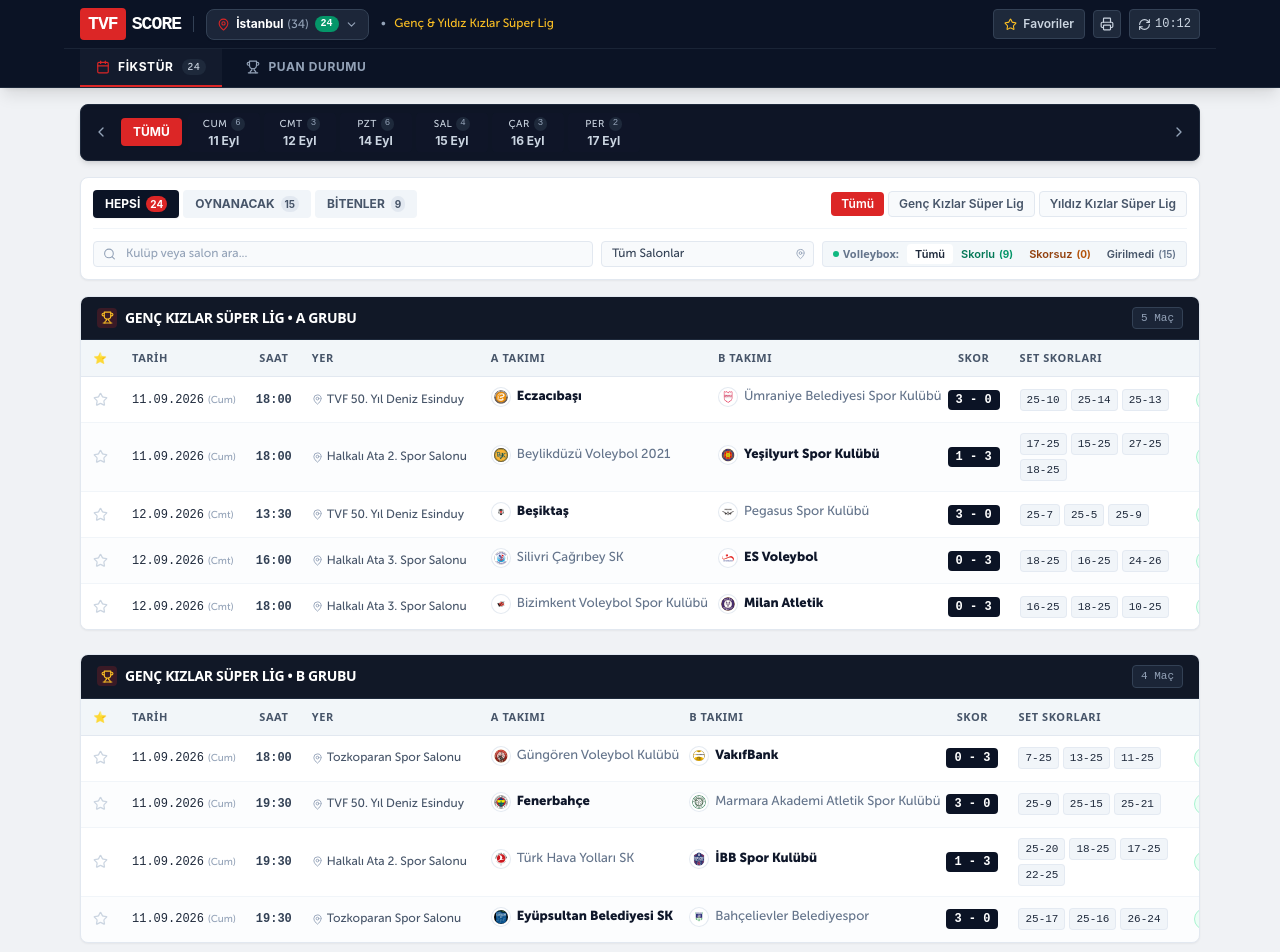
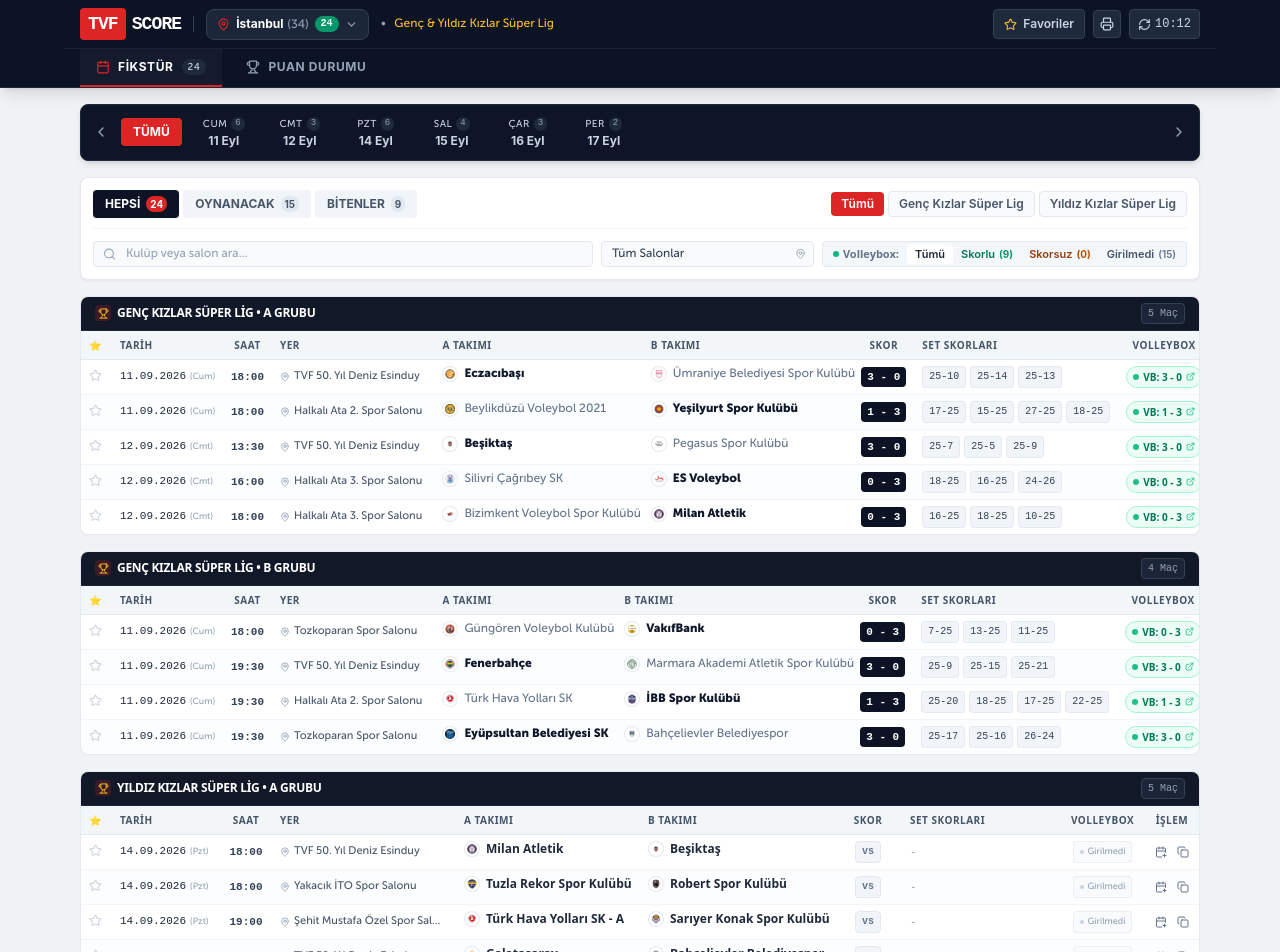
Before and after one commit to utkugunce/volley-tracker, a Next.js app: page / in a window 1280 px wide. Shown: the top 952 px of the page. Built offline with nearby package versions, Linux system fonts and the light colour scheme; a web font is replaced by a local one.

Commit message:
style: fikstur tablosu kompakt gorunume getirildi (satir bosluklari, set skorlari ve baslik optimize edildi)

```diff
--- a/src/components/FixtureTable.tsx
+++ b/src/components/FixtureTable.tsx
@@ -78,40 +78,40 @@
   };
 
   return (
-    <div className="bg-white rounded-lg shadow-sm border border-slate-200 overflow-hidden mb-6">
+    <div className="bg-white rounded-lg shadow-2xs border border-slate-200/90 overflow-hidden mb-3.5">
       {/* 1. Grup Başlığı */}
-      <div className="bg-[#111827] text-white px-4 py-2.5 flex items-center justify-between border-b border-slate-800 select-none">
-        <div className="flex items-center gap-2">
-          <div className="w-5 h-5 rounded bg-primary/20 flex items-center justify-center text-primary">
-            <Trophy size={13} className="text-amber-400" />
+      <div className="bg-[#111827] text-white px-3.5 py-1.5 flex items-center justify-between border-b border-slate-800 select-none">
+        <div className="flex items-center gap-1.5">
+          <div className="w-4 h-4 rounded bg-primary/20 flex items-center justify-center text-primary">
+            <Trophy size={11} className="text-amber-400" />
           </div>
-          <h3 className="font-bold text-xs sm:text-sm tracking-tight text-white uppercase">
+          <h3 className="font-bold text-xs tracking-tight text-white uppercase">
             <LeagueVolleyboxLink league={title} city={city || matches[0]?.city}>
               {title}
             </LeagueVolleyboxLink>
             {subTitle && subTitle.toLowerCase() !== title.toLowerCase() && subTitle !== "Tek Grup" ? ` • ${subTitle}` : ""}
           </h3>
         </div>
-        <span className="text-[11px] font-mono text-slate-400 bg-slate-800/80 px-2 py-0.5 rounded border border-slate-700">
+        <span className="text-[10px] font-mono text-slate-400 bg-slate-800/80 px-1.5 py-0.5 rounded border border-slate-700">
           {matches.length} Maç
         </span>
       </div>
 
-      {/* 2. Resmi TVF / Fikstür Tablosu: Tarih - Saat - Yer - A Takımı - B Takımı - Skor - Set Skorları */}
+      {/* 2. Resmi TVF / Fikstür Tablosu */}
       <div className="overflow-x-auto">
         <table className="w-full text-left border-collapse text-xs">
           <thead>
-            <tr className="bg-slate-100/90 text-slate-600 font-bold border-b border-slate-200 uppercase text-[11px] tracking-wider">
-              <th className="py-2.5 px-2 text-center w-8" title="Favorilere Ekle">⭐</th>
-              <th className="py-2.5 px-3 w-28 whitespace-nowrap">Tarih</th>
-              <th className="py-2.5 px-2 text-center w-14">Saat</th>
-              <th className="py-2.5 px-3 min-w-[160px]">Yer</th>
-              <th className="py-2.5 px-3 min-w-[150px]">A Takımı</th>
-              <th className="py-2.5 px-3 min-w-[150px]">B Takımı</th>
-              <th className="py-2.5 px-2 text-center w-20">Skor</th>
-              <th className="py-2.5 px-3 min-w-[180px]">Set Skorları</th>
-              <th className="py-2.5 px-2 text-center min-w-[95px]" title="Volleybox maç kaydı durumu">Volleybox</th>
-              <th className="py-2.5 px-2 text-center w-14 no-print">İşlem</th>
+            <tr className="bg-slate-100/90 text-slate-600 font-bold border-b border-slate-200 uppercase text-[10px] tracking-wider">
+              <th className="py-1.5 px-1.5 text-center w-7" title="Favorilere Ekle">⭐</th>
+              <th className="py-1.5 px-2.5 w-28 whitespace-nowrap">Tarih</th>
+              <th className="py-1.5 px-1.5 text-center w-12">Saat</th>
+              <th className="py-1.5 px-2.5 min-w-[130px]">Yer</th>
+              <th className="py-1.5 px-2.5 min-w-[140px]">A Takımı</th>
+              <th className="py-1.5 px-2.5 min-w-[140px]">B Takımı</th>
+              <th className="py-1.5 px-1.5 text-center w-16">Skor</th>
+              <th className="py-1.5 px-2.5 min-w-[160px]">Set Skorları</th>
+              <th className="py-1.5 px-1.5 text-center min-w-[85px]" title="Volleybox maç kaydı durumu">Volleybox</th>
+              <th className="py-1.5 px-1.5 text-center w-12 no-print">İşlem</th>
             </tr>
           </thead>
           <tbody className="divide-y divide-slate-100">
@@ -135,52 +135,52 @@
                   }`}
                 >
                   {/* ⭐ Favori */}
-                  <td className="py-2.5 px-2 text-center">
+                  <td className="py-1.5 px-1.5 text-center">
                     <button
                       onClick={() => onToggleFavorite(match.id)}
-                      className="p-1 rounded text-slate-300 hover:text-amber-400 transition-colors"
+                      className="p-0.5 rounded text-slate-300 hover:text-amber-400 transition-colors"
                       title={isFav ? "Favorilerden Çıkar" : "Favorilere Ekle"}
                     >
                       <Star
-                        size={15}
+                        size={13}
                         className={isFav ? "fill-amber-400 text-amber-400" : ""}
                       />
                     </button>
                   </td>
 
                   {/* 1. Tarih */}
-                  <td className="py-2.5 px-3 font-mono font-medium whitespace-nowrap text-slate-800">
+                  <td className="py-1.5 px-2.5 font-mono font-medium whitespace-nowrap text-slate-800 text-[11px]">
                     <span>{date}</span>
                     {day && (
-                      <span className="text-[10px] text-slate-400 ml-1 font-sans">
+                      <span className="text-[9px] text-slate-400 ml-1 font-sans">
                         ({day})
                       </span>
                     )}
                   </td>
 
                   {/* 2. Saat */}
-                  <td className="py-2.5 px-2 text-center font-mono font-bold text-slate-700 whitespace-nowrap">
+                  <td className="py-1.5 px-1.5 text-center font-mono font-bold text-slate-700 whitespace-nowrap text-[11px]">
                     {match.time === "--:--" ? (
-                      <span className="text-slate-400 text-[11px]">-</span>
+                      <span className="text-slate-400 text-[10px]">-</span>
                     ) : (
                       <span>{match.time}</span>
                     )}
                   </td>
 
                   {/* 3. Yer */}
-                  <td className="py-2.5 px-3 text-slate-600 whitespace-nowrap" title={match.hall}>
+                  <td className="py-1.5 px-2.5 text-slate-600 whitespace-nowrap text-[11px]" title={match.hall}>
                     <div className="flex items-center gap-1">
-                      <MapPin size={11} className="text-slate-400 shrink-0" />
-                      <span className="truncate max-w-[180px]">{match.hall}</span>
+                      <MapPin size={10} className="text-slate-400 shrink-0" />
+                      <span className="truncate max-w-[150px]">{match.hall}</span>
                     </div>
                   </td>
 
                   {/* 4. A Takımı */}
-                  <td className="py-2.5 px-3 whitespace-nowrap">
+                  <td className="py-1.5 px-2.5 whitespace-nowrap">
                     <TeamVolleyboxLink
                       teamName={match.home_team}
                       category={match.category || match.age_group}
-                      className={`text-xs sm:text-[13px] ${
+                      className={`text-xs ${
                         homeWon
                           ? "font-black text-slate-900"
                           : isFinished
@@ -191,11 +191,11 @@
                   </td>
 
                   {/* 5. B Takımı */}
-                  <td className="py-2.5 px-3 whitespace-nowrap">
+                  <td className="py-1.5 px-2.5 whitespace-nowrap">
                     <TeamVolleyboxLink
                       teamName={match.away_team}
                       category={match.category || match.age_group}
-                      className={`text-xs sm:text-[13px] ${
+                      className={`text-xs ${
                         awayWon
                           ? "font-black text-slate-900"
                           : isFinished
@@ -206,99 +206,99 @@
                   </td>
 
                   {/* 6. Skor */}
-                  <td className="py-2.5 px-2 text-center whitespace-nowrap">
+                  <td className="py-1.5 px-1.5 text-center whitespace-nowrap">
                     {isFinished ? (
-                      <span className="inline-block px-2 py-0.5 rounded font-mono font-black text-xs bg-[#0b1325] text-white shadow-xs">
+                      <span className="inline-block px-1.5 py-0.5 rounded font-mono font-black text-[11px] bg-[#0b1325] text-white shadow-2xs">
                         {match.home_score} - {match.away_score}
                       </span>
                     ) : match.date !== "TBD" ? (
-                      <span className="inline-block px-2 py-0.5 rounded font-mono text-[11px] font-semibold bg-slate-100 text-slate-500 border border-slate-200">
+                      <span className="inline-block px-1.5 py-0.5 rounded font-mono text-[10px] font-semibold bg-slate-100 text-slate-500 border border-slate-200">
                         vs
                       </span>
                     ) : (
-                      <span className="text-slate-400 font-mono text-xs">-</span>
+                      <span className="text-slate-400 font-mono text-[11px]">-</span>
                     )}
                   </td>
 
                   {/* 7. Set Skorları */}
-                  <td className="py-2.5 px-3 text-left whitespace-nowrap">
+                  <td className="py-1.5 px-2.5 text-left whitespace-nowrap">
                     {isFinished && match.set_scores && match.set_scores.length > 0 ? (
-                      <div className="flex flex-wrap items-center gap-1">
+                      <div className="flex items-center gap-1 flex-nowrap">
                         {match.set_scores.map((set, sIdx) => (
                           <span
                             key={sIdx}
-                            className="font-mono text-[11px] bg-slate-100 text-slate-800 px-1.5 py-0.5 rounded border border-slate-200/80 font-medium"
+                            className="font-mono text-[10px] bg-slate-100 text-slate-700 px-1.5 py-0.5 rounded border border-slate-200/80 font-medium"
                           >
                             {set}
                           </span>
                         ))}
                       </div>
                     ) : (
-                      <span className="text-slate-400 text-xs font-mono">-</span>
+                      <span className="text-slate-400 text-[11px] font-mono">-</span>
                     )}
                   </td>
 
                   {/* Volleybox Senkronizasyon ve Skor Durumu Rozeti */}
-                  <td className="py-2.5 px-2 text-center whitespace-nowrap">
+                  <td className="py-1.5 px-1.5 text-center whitespace-nowrap">
                     {match.volleybox?.synced ? (
                       match.volleybox.has_score ? (
                         <a
                           href={match.volleybox.url || `https://women.volleybox.net/m${match.volleybox.match_id}`}
                           target="_blank"
                           rel="noopener noreferrer"
-                          className="inline-flex items-center gap-1 px-2 py-0.5 rounded-full text-[11px] font-bold bg-emerald-50 text-emerald-700 border border-emerald-200 hover:bg-emerald-100 hover:border-emerald-300 transition-all shadow-2xs group"
+                          className="inline-flex items-center gap-1 px-1.5 py-0.5 rounded-full text-[10px] font-bold bg-emerald-50 text-emerald-700 border border-emerald-200 hover:bg-emerald-100 hover:border-emerald-300 transition-all shadow-2xs group"
                           title={`Volleybox'ta Kayıtlı ve Skoru Girilmiş (Maç ID: #${match.volleybox.match_id} | Skor: ${match.volleybox.score}) - Tıklayarak profili açın`}
                         >
                           <span className="w-1.5 h-1.5 rounded-full bg-emerald-500 animate-pulse"></span>
                           <span>VB: {match.volleybox.score || "Skorlu"}</span>
-                          <ExternalLink size={10} className="text-emerald-500 group-hover:translate-x-0.5 transition-transform" />
+                          <ExternalLink size={9} className="text-emerald-500 group-hover:translate-x-0.5 transition-transform" />
                         </a>
                       ) : isFinished ? (
                         <a
                           href={match.volleybox.url || `https://women.volleybox.net/m${match.volleybox.match_id}`}
                           target="_blank"
                           rel="noopener noreferrer"
-                          className="inline-flex items-center gap-1 px-2 py-0.5 rounded-full text-[11px] font-bold bg-amber-50 text-amber-800 border border-amber-300 hover:bg-amber-100 hover:border-amber-400 transition-all shadow-2xs group"
+                          className="inline-flex items-center gap-1 px-1.5 py-0.5 rounded-full text-[10px] font-bold bg-amber-50 text-amber-800 border border-amber-300 hover:bg-amber-100 hover:border-amber-400 transition-all shadow-2xs group"
                           title={`TVF'de Bitti Ancak Volleybox'a Skoru Henüz Girilmemiş! (Maç ID: #${match.volleybox.match_id}) - Skoru girmek için tıklayın`}
                         >
                           <span className="w-1.5 h-1.5 rounded-full bg-amber-500 animate-ping"></span>
                           <span>VB: Skor Eksik</span>
-                          <ExternalLink size={10} className="text-amber-600 group-hover:translate-x-0.5 transition-transform" />
+                          <ExternalLink size={9} className="text-amber-600 group-hover:translate-x-0.5 transition-transform" />
                         </a>
                       ) : (
                         <a
                           href={match.volleybox.url || `https://women.volleybox.net/m${match.volleybox.match_id}`}
                           target="_blank"
                           rel="noopener noreferrer"
-                          className="inline-flex items-center gap-1 px-2 py-0.5 rounded-full text-[11px] font-medium bg-amber-50/70 text-amber-800 border border-amber-200 hover:bg-amber-100 transition-all group"
+                          className="inline-flex items-center gap-1 px-1.5 py-0.5 rounded-full text-[10px] font-medium bg-amber-50/70 text-amber-800 border border-amber-200 hover:bg-amber-100 transition-all group"
                           title={`Volleybox'ta Kayıtlı Ancak Skoru Henüz Girilmemiş (Maç ID: #${match.volleybox.match_id}) - Maç sayfasını açmak için tıklayın`}
                         >
                           <span className="w-1.5 h-1.5 rounded-full bg-amber-400"></span>
                           <span>VB: Skorsuz</span>
-                          <ExternalLink size={10} className="text-amber-500 group-hover:translate-x-0.5 transition-transform" />
+                          <ExternalLink size={9} className="text-amber-500 group-hover:translate-x-0.5 transition-transform" />
                         </a>
                       )
                     ) : (
                       <span
-                        className="inline-flex items-center gap-1 px-1.5 py-0.5 rounded text-[10px] text-slate-400 bg-slate-50 border border-slate-200/60 font-medium"
+                        className="inline-flex items-center gap-1 px-1.5 py-0.5 rounded text-[9px] text-slate-400 bg-slate-50 border border-slate-200/60 font-medium"
                         title="Bu maç henüz Volleybox veritabanına girilmemiş"
                       >
-                        <span className="w-1.5 h-1.5 rounded-full bg-slate-300"></span>
+                        <span className="w-1 h-1 rounded-full bg-slate-300"></span>
                         <span>Girilmedi</span>
                       </span>
                     )}
                   </td>
 
                   {/* İşlemler (Kopyala / Takvim) */}
-                  <td className="py-2.5 px-2 text-center whitespace-nowrap no-print">
-                    <div className="flex items-center justify-center gap-1">
+                  <td className="py-1.5 px-1.5 text-center whitespace-nowrap no-print">
+                    <div className="flex items-center justify-center gap-0.5">
                       {!isFinished && match.date !== "TBD" && (
                         <button
                           onClick={(e) => handleDownloadIcs(e, match)}
                           className="p-1 rounded hover:bg-slate-200 text-slate-500 hover:text-primary transition-colors"
                           title="Takvime Ekle (.ics)"
                         >
-                          <CalendarPlus size={13} />
+                          <CalendarPlus size={12} />
                         </button>
                       )}
                       <button
@@ -307,9 +307,9 @@
                         title="Maç Detayını Kopyala"
                       >
                         {isCopied ? (
-                          <Check size={13} className="text-emerald-600" />
+                          <Check size={12} className="text-emerald-600" />
                         ) : (
-                          <Copy size={13} />
+                          <Copy size={12} />
                         )}
                       </button>
                     </div>
--- a/src/components/TeamVolleyboxLink.tsx
+++ b/src/components/TeamVolleyboxLink.tsx
@@ -35,7 +35,7 @@
     <img
       src={logoSrc}
       alt={`${displayName} logosu`}
-      className={`w-4 h-4 sm:w-5 sm:h-5 object-contain rounded-full bg-white p-0.5 border border-slate-200/90 shadow-xs shrink-0 inline-block align-middle mr-1.5 transition-transform group-hover:scale-110 ${logoClassName}`}
+      className={`w-4 h-4 object-contain rounded-full bg-white p-0.5 border border-slate-200/90 shadow-2xs shrink-0 inline-block align-middle mr-1.5 transition-transform group-hover:scale-110 ${logoClassName}`}
       loading="lazy"
       onError={() => {
         setImgFailed(true);
```
